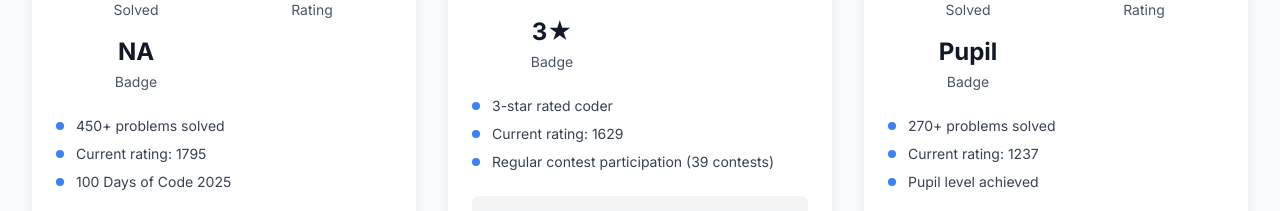
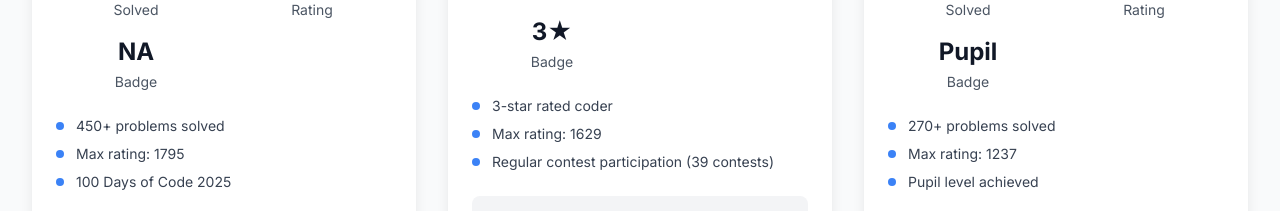
Before and after one commit to Ashhar-24/Parichay-2.0, a React (Vite) app: page / in a window 1280 px wide. Shown: the part 4141-4352 px from the top of the page. Built offline with nearby package versions, Linux system fonts and the light colour scheme.

Commit message:
ratingsUpdated

```diff
--- a/src/components/CodingProfiles.tsx
+++ b/src/components/CodingProfiles.tsx
@@ -17,7 +17,7 @@ const CodingProfiles: React.FC = () => {
       link: 'https://leetcode.com/u/ashhar_24/',
       achievements: [
         '450+ problems solved',
-        'Current rating: 1795',
+        'Max rating: 1795',
         '100 Days of Code 2025',
       ]
     },
@@ -35,7 +35,7 @@ const CodingProfiles: React.FC = () => {
       link: 'https://www.codechef.com/users/ashhar_24',
       achievements: [
         '3-star rated coder',
-        'Current rating: 1629',
+        'Max rating: 1629',
         'Regular contest participation (39 contests)'
       ]
     },
@@ -53,7 +53,7 @@ const CodingProfiles: React.FC = () => {
       link: 'https://codeforces.com/profile/Cp_Geek',
       achievements: [
         '270+ problems solved',
-        'Current rating: 1237',
+        'Max rating: 1237',
         'Pupil level achieved'
       ]
     },
```
